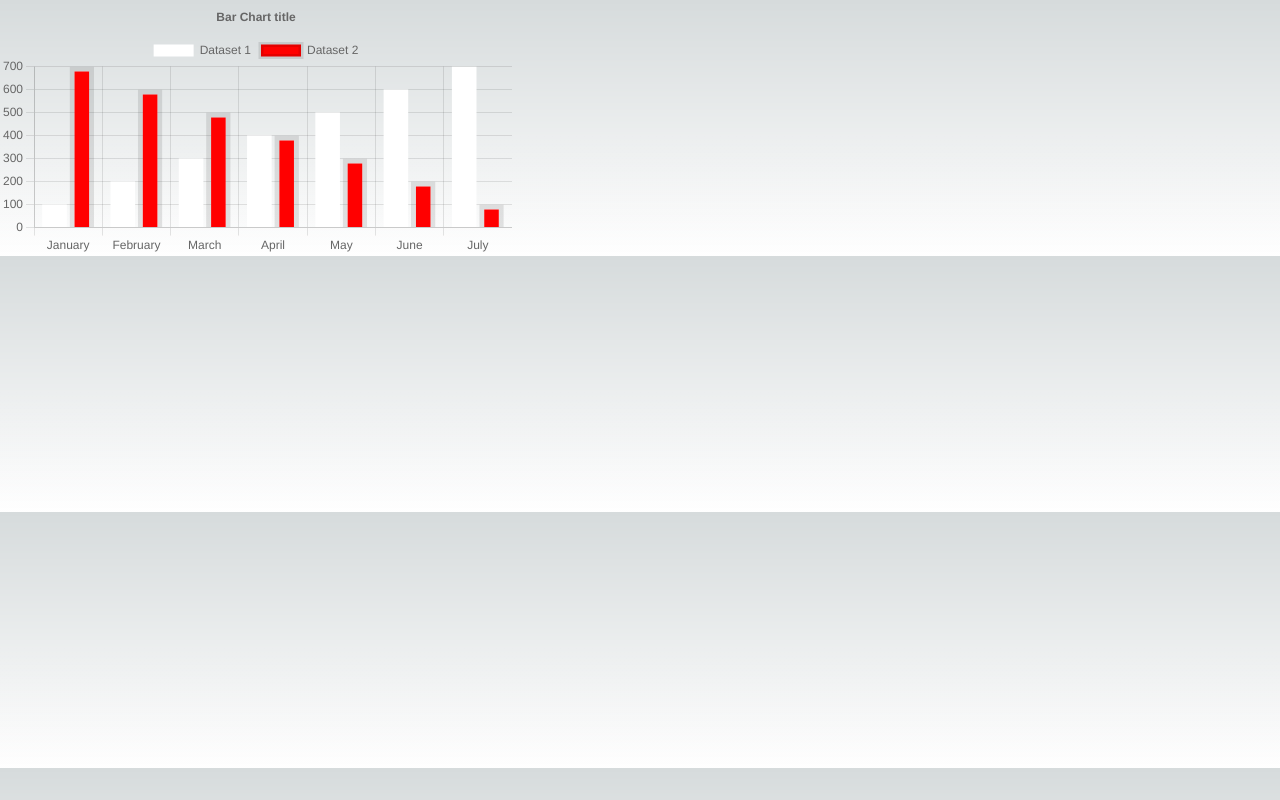
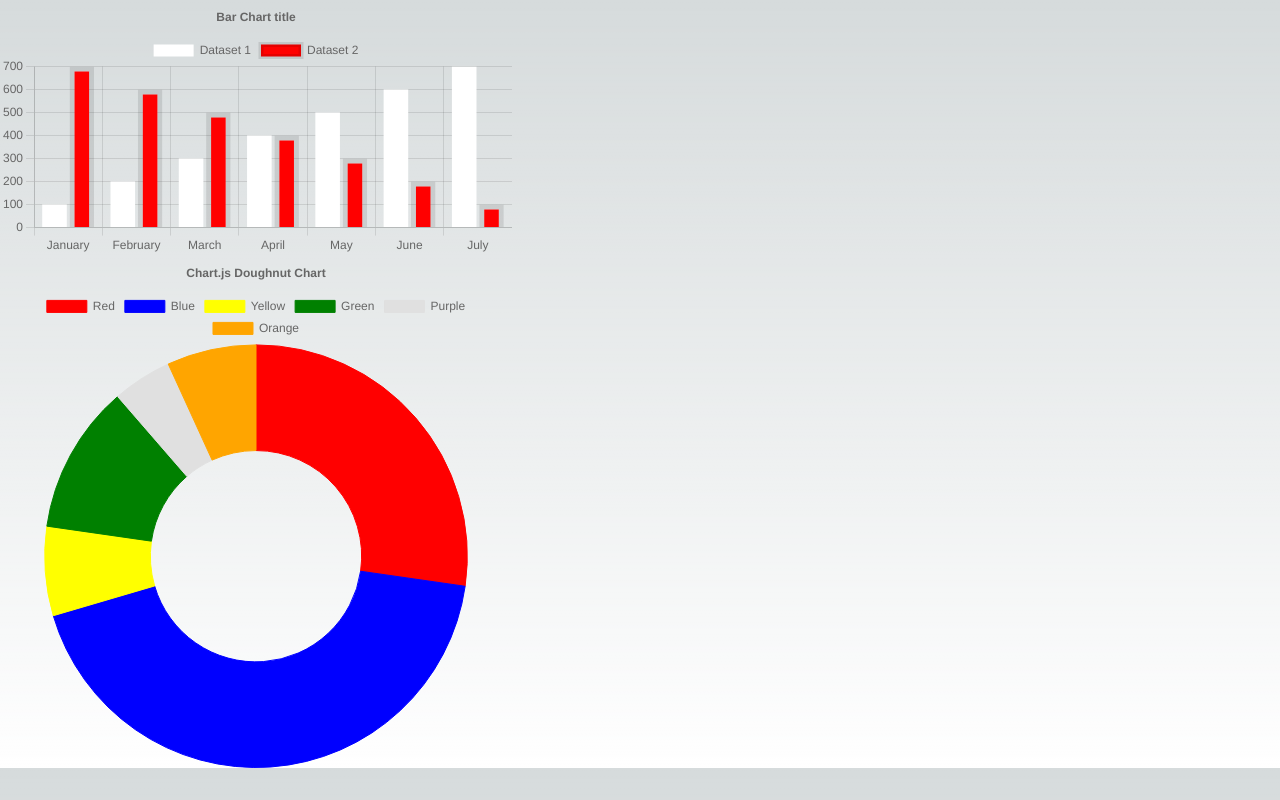
Before and after one commit to byeonjae/chartjspoc, a Next.js app: page / in a window 1280 px wide. Built offline with nearby package versions, Linux system fonts and the light colour scheme.

Commit message:
feat: <Doughnut /> 추가
Ref https://react-chartjs-2.js.org/components/doughnut

```diff
--- /dev/null
+++ b/src/app/Components/DoughnutChart.tsx
@@ -0,0 +1,59 @@
+import { Doughnut } from "react-chartjs-2";
+import { Chart as ChartJS, ArcElement, Legend, Tooltip } from "chart.js";
+
+ChartJS.register( ArcElement, Legend, Tooltip );
+
+const options = {
+  responsive: true,
+  plugins: {
+    tooltip: {
+      enabled: true,
+      mode: 'index' as const,
+    },
+    legend: {
+      display: true,
+      position: 'top' as const,
+    },
+    title: {
+      display: true,
+      text: 'Chart.js Doughnut Chart',
+    },
+  },
+};
+
+const data = {
+  labels: ['Red', 'Blue', 'Yellow', 'Green', 'Purple', 'Orange'],
+  datasets: [
+    {
+      label: '%',
+      data: [12, 19, 3, 5, 2, 3],
+      backgroundColor: [
+        'red',
+        'blue',
+        'yellow',
+        'green',
+        '#e0e0e0',
+        'orange',
+      ],
+      borderColor: [
+        'red',
+        'blue',
+        'yellow',
+        'green',
+        '#e0e0e0',
+        'orange',
+      ],
+      borderWidth: 1,
+    },
+  ],
+}
+
+const DoughnutChart = () => {
+  return (
+    <div>
+      <Doughnut options={options} data={data} />
+    </div>
+  );
+};
+
+export default DoughnutChart;
--- a/src/app/Components/index.ts
+++ b/src/app/Components/index.ts
@@ -1,2 +1,3 @@
 export { default as TestChart } from './Chart';
 export { default as BarChart } from './BarChart';
+export { default as DoughnutChart } from './DoughnutChart';
--- a/src/app/page.tsx
+++ b/src/app/page.tsx
@@ -1,6 +1,5 @@
 'use client';
-
-import { BarChart } from './Components';
+import { BarChart, DoughnutChart } from './Components';
 
 export default function Home() {
   return (
@@ -8,6 +7,9 @@ export default function Home() {
       <div className='w-[512px]'>
         <BarChart />
       </div>
+      <div className='w-[512px]'>
+        <DoughnutChart />
+      </div>
     </div>
   );
 }
```
